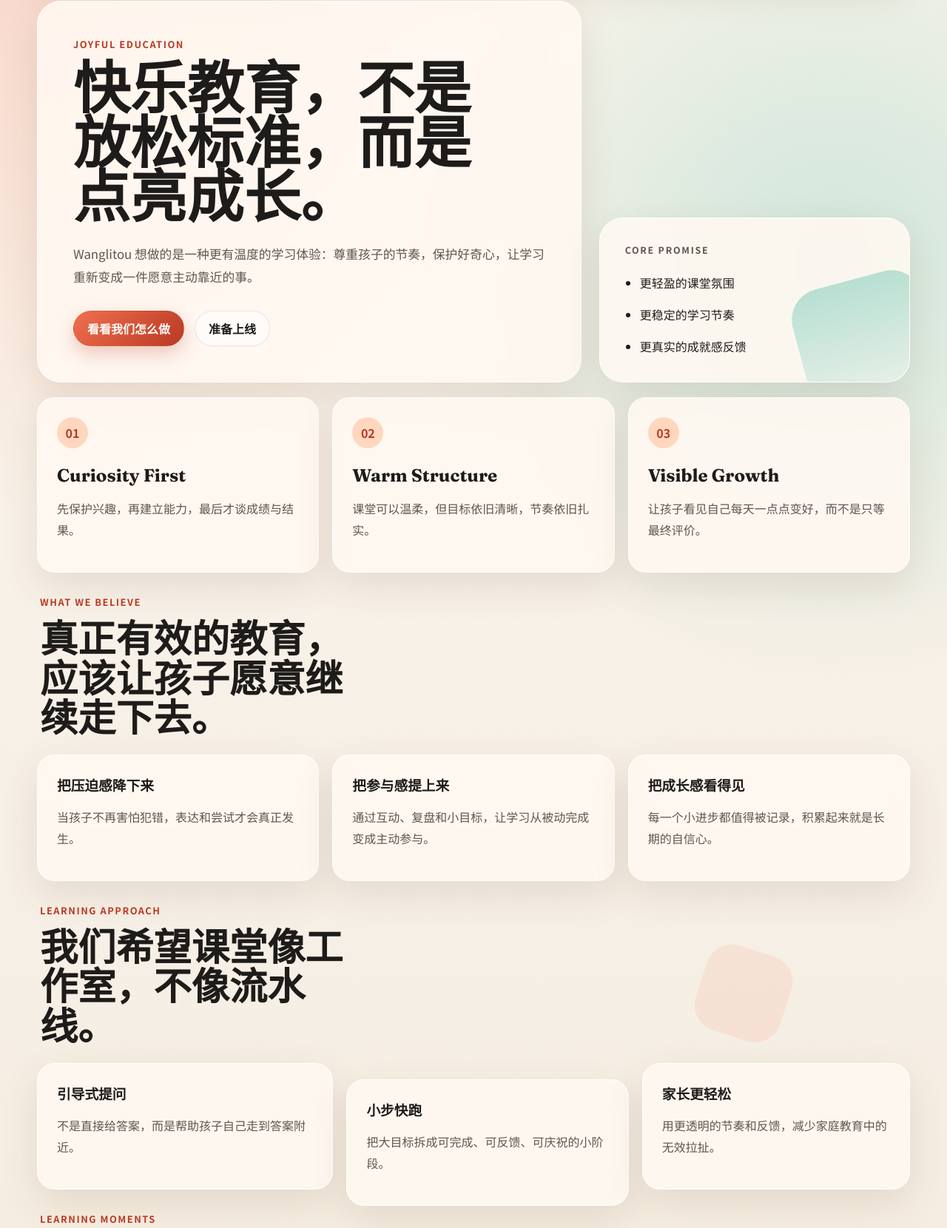
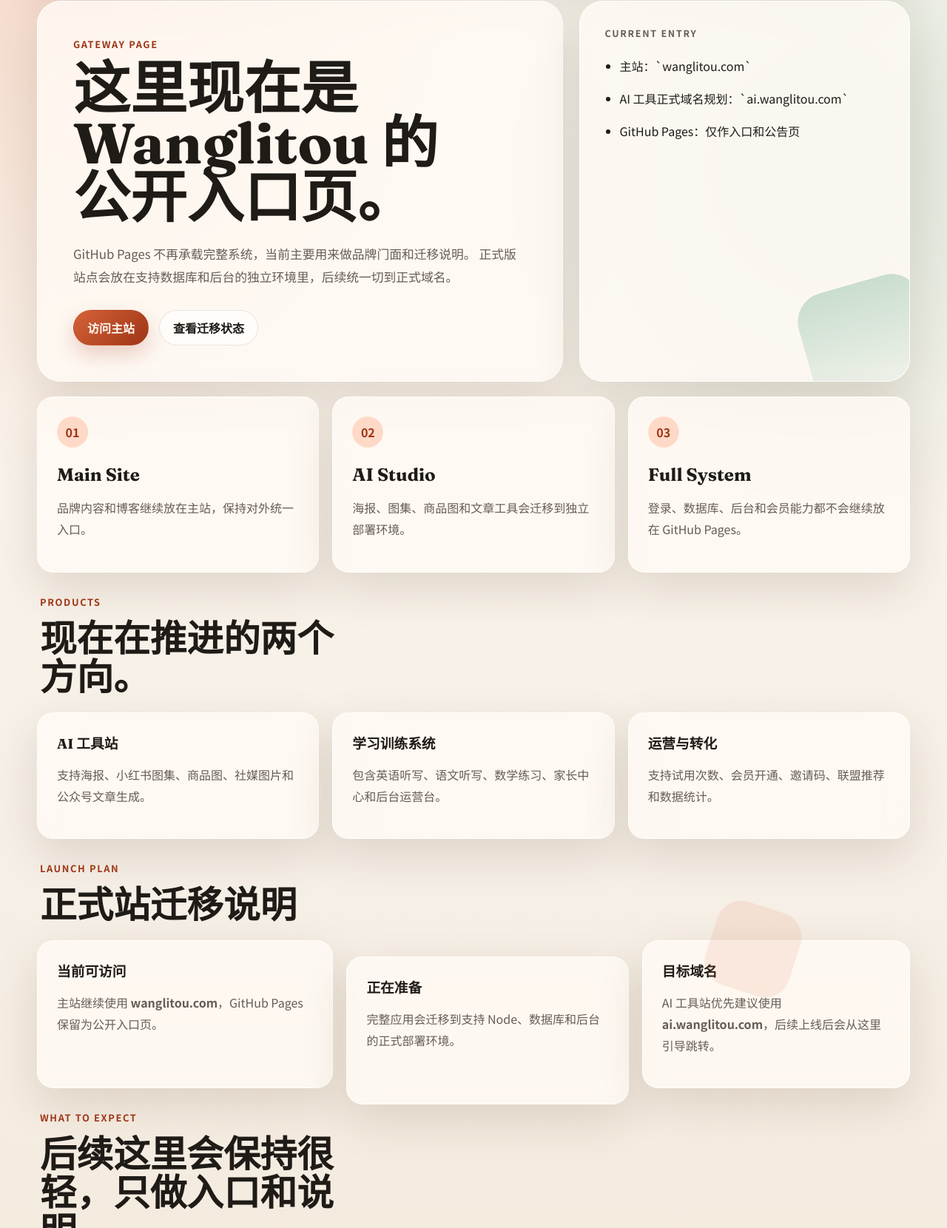
Before and after one commit to wanquly102/wanglitou, a website: page index.html in a window 1280 px wide. Shown: the part 117-1777 px from the top of the page at 74% size. Drawn offline with Linux system fonts and the light colour scheme.

Commit message:
Replace GitHub Pages home with gateway page

```diff
--- a/index.html
+++ b/index.html
@@ -3,15 +3,15 @@
   <head>
     <meta charset="UTF-8" />
     <meta name="viewport" content="width=device-width, initial-scale=1.0" />
-    <title>Wanglitou | Joyful Education</title>
+    <title>Wanglitou | 入口页</title>
     <meta
       name="description"
-      content="Wanglitou is a bright and playful landing page for Joyful Education."
+      content="Wanglitou 入口页。GitHub Pages 当前作为品牌门面页，正式站将迁移到独立部署环境。"
     />
     <link rel="preconnect" href="https://fonts.googleapis.com" />
     <link rel="preconnect" href="https://fonts.gstatic.com" crossorigin />
     <link
-      href="https://fonts.googleapis.com/css2?family=Fraunces:opsz,wght@9..144,600;9..144,700&amp;family=Noto+Sans+SC:wght@400;500;700&amp;display=swap"
+      href="https://fonts.googleapis.com/css2?family=Fraunces:opsz,wght@9..144,600;9..144,700&family=Noto+Sans+SC:wght@400;500;700&display=swap"
       rel="stylesheet"
     />
     <link rel="stylesheet" href="styles.css" />
@@ -22,33 +22,33 @@
       <header class="topbar reveal">
         <a class="brand" href="#top">wanglitou</a>
         <nav class="topnav">
-          <a href="#beliefs">理念</a>
-          <a href="#approach">方式</a>
-          <a href="#contact">下一步</a>
+          <a href="#products">产品</a>
+          <a href="#launch-plan">迁移中</a>
+          <a href="#contact">联系</a>
         </nav>
       </header>
 
       <main id="top">
         <section class="hero reveal">
           <div class="hero-copy">
-            <p class="eyebrow">Joyful Education</p>
-            <h1>快乐教育，不是放松标准，而是点亮成长。</h1>
+            <p class="eyebrow">Gateway Page</p>
+            <h1>这里现在是 Wanglitou 的公开入口页。</h1>
             <p class="hero-text">
-              Wanglitou
-              想做的是一种更有温度的学习体验：尊重孩子的节奏，保护好奇心，让学习重新变成一件愿意主动靠近的事。
+              GitHub Pages 不再承载完整系统，当前主要用来做品牌门面和迁移说明。
+              正式版站点会放在支持数据库和后台的独立环境里，后续统一切到正式域名。
             </p>
             <div class="hero-actions">
-              <a class="button primary" href="#approach">看看我们怎么做</a>
-              <a class="button secondary" href="#contact">准备上线</a>
+              <a class="button primary" href="https://wanglitou.com" target="_blank" rel="noreferrer">访问主站</a>
+              <a class="button secondary" href="#launch-plan">查看迁移状态</a>
             </div>
           </div>
 
           <aside class="hero-card">
-            <p class="hero-card-label">Core Promise</p>
+            <p class="hero-card-label">Current Entry</p>
             <ul>
-              <li>更轻盈的课堂氛围</li>
-              <li>更稳定的学习节奏</li>
-              <li>更真实的成就感反馈</li>
+              <li>主站：`wanglitou.com`</li>
+              <li>AI 工具正式域名规划：`ai.wanglitou.com`</li>
+              <li>GitHub Pages：仅作入口和公告页</li>
             </ul>
             <div class="hero-card-accent"></div>
           </aside>
@@ -57,94 +57,96 @@
         <section class="metrics reveal">
           <article>
             <span>01</span>
-            <h2>Curiosity First</h2>
-            <p>先保护兴趣，再建立能力，最后才谈成绩与结果。</p>
+            <h2>Main Site</h2>
+            <p>品牌内容和博客继续放在主站，保持对外统一入口。</p>
           </article>
           <article>
             <span>02</span>
-            <h2>Warm Structure</h2>
-            <p>课堂可以温柔，但目标依旧清晰，节奏依旧扎实。</p>
+            <h2>AI Studio</h2>
+            <p>海报、图集、商品图和文章工具会迁移到独立部署环境。</p>
           </article>
           <article>
             <span>03</span>
-            <h2>Visible Growth</h2>
-            <p>让孩子看见自己每天一点点变好，而不是只等最终评价。</p>
+            <h2>Full System</h2>
+            <p>登录、数据库、后台和会员能力都不会继续放在 GitHub Pages。</p>
           </article>
         </section>
 
-        <section class="section reveal" id="beliefs">
+        <section class="section reveal" id="products">
           <div class="section-heading">
-            <p class="eyebrow">What We Believe</p>
-            <h2>真正有效的教育，应该让孩子愿意继续走下去。</h2>
+            <p class="eyebrow">Products</p>
+            <h2>现在在推进的两个方向。</h2>
           </div>
           <div class="belief-grid">
             <article>
-              <h3>把压迫感降下来</h3>
-              <p>当孩子不再害怕犯错，表达和尝试才会真正发生。</p>
+              <h3>AI 工具站</h3>
+              <p>支持海报、小红书图集、商品图、社媒图片和公众号文章生成。</p>
             </article>
             <article>
-              <h3>把参与感提上来</h3>
-              <p>通过互动、复盘和小目标，让学习从被动完成变成主动参与。</p>
+              <h3>学习训练系统</h3>
+              <p>包含英语听写、语文听写、数学练习、家长中心和后台运营台。</p>
             </article>
             <article>
-              <h3>把成长感看得见</h3>
-              <p>每一个小进步都值得被记录，积累起来就是长期的自信心。</p>
+              <h3>运营与转化</h3>
+              <p>支持试用次数、会员开通、邀请码、联盟推荐和数据统计。</p>
             </article>
           </div>
         </section>
 
-        <section class="section highlight reveal" id="approach">
+        <section class="section highlight reveal" id="launch-plan">
           <div class="section-heading">
-            <p class="eyebrow">Learning Approach</p>
-            <h2>我们希望课堂像工作室，不像流水线。</h2>
+            <p class="eyebrow">Launch Plan</p>
+            <h2>正式站迁移说明</h2>
           </div>
           <div class="approach-layout">
             <article class="approach-card">
-              <h3>引导式提问</h3>
-              <p>不是直接给答案，而是帮助孩子自己走到答案附近。</p>
+              <h3>当前可访问</h3>
+              <p>主站继续使用 <strong>wanglitou.com</strong>，GitHub Pages 保留为公开入口页。</p>
             </article>
             <article class="approach-card">
-              <h3>小步快跑</h3>
-              <p>把大目标拆成可完成、可反馈、可庆祝的小阶段。</p>
+              <h3>正在准备</h3>
+              <p>完整应用会迁移到支持 Node、数据库和后台的正式部署环境。</p>
             </article>
             <article class="approach-card">
-              <h3>家长更轻松</h3>
-              <p>用更透明的节奏和反馈，减少家庭教育中的无效拉扯。</p>
+              <h3>目标域名</h3>
+              <p>AI 工具站优先建议使用 <strong>ai.wanglitou.com</strong>，后续上线后会从这里引导跳转。</p>
             </article>
           </div>
         </section>
 
         <section class="section stories reveal">
           <div class="section-heading">
-            <p class="eyebrow">Learning Moments</p>
-            <h2>适合继续扩展成课程介绍、案例展示或招生页。</h2>
+            <p class="eyebrow">What To Expect</p>
+            <h2>后续这里会保持很轻，只做入口和说明。</h2>
           </div>
           <div class="story-grid">
             <article>
-              <p class="story-tag">课堂感受</p>
-              <p>“原来我也可以学会。”</p>
+              <p class="story-tag">公开入口</p>
+              <p>用户先认识品牌，再跳转到正式站。</p>
             </article>
             <article>
-              <p class="story-tag">家长反馈</p>
-              <p>“终于不用每天追着催，孩子开始自己安排了。”</p>
+              <p class="story-tag">状态同步</p>
+              <p>正式域名上线后，这里会第一时间更新跳转按钮。</p>
             </article>
             <article>
-              <p class="story-tag">成长记录</p>
-              <p>“一次看见一点变化，长期就会很不一样。”</p>
+              <p class="story-tag">不会混乱</p>
+              <p>GitHub Pages 不再承载完整产品逻辑，避免旧页面和新系统混在一起。</p>
             </article>
           </div>
         </section>
 
         <section class="section cta reveal" id="contact">
-          <p class="eyebrow">Next Step</p>
-          <h2>仓库创建后，这个站点就可以直接发布到 GitHub Pages。</h2>
+          <p class="eyebrow">Contact</p>
+          <h2>如果你想体验正式版，先从主站进入。</h2>
           <p>
-            默认访问地址会是
-            <strong>wanquly102.github.io/wanglitou/</strong>。后续如果你要改文案、加课程、换成正式品牌页，我也可以继续接着做。
+            当前建议访问
+            <strong>wanglitou.com</strong>。
+            AI 工具正式站部署完成后，这里会更新为可直接跳转的正式入口。
           </p>
-          <a class="button primary" href="https://github.com/new?owner=@me&amp;name=wanglitou&amp;description=Joyful+Education&amp;visibility=public"
-            >创建仓库</a
-          >
+          <div class="hero-actions">
+            <a class="button primary" href="https://wanglitou.com" target="_blank" rel="noreferrer">打开主站</a>
+            <a class="button secondary" href="https://github.com/wanquly102/wanglitou" target="_blank" rel="noreferrer">查看仓库</a>
+          </div>
         </section>
       </main>
     </div>
--- a/styles.css
+++ b/styles.css
@@ -1,18 +1,17 @@
 :root {
-  --bg: #f6efe5;
-  --bg-soft: #fff9f2;
-  --ink: #1e1c1a;
-  --muted: #5f564d;
-  --line: rgba(30, 28, 26, 0.1);
-  --accent: #f06f4f;
-  --accent-deep: #b93a23;
-  --accent-soft: #ffd7bf;
-  --mint: #b7dfd2;
-  --card: rgba(255, 249, 242, 0.88);
-  --shadow: 0 18px 50px rgba(100, 66, 38, 0.12);
+  --bg: #f5efe6;
+  --bg-soft: #fffaf4;
+  --ink: #1f1b17;
+  --muted: #665c54;
+  --line: rgba(31, 27, 23, 0.1);
+  --accent: #d56238;
+  --accent-deep: #9e3516;
+  --accent-soft: #ffd9c7;
+  --sage: #c9ddcf;
+  --card: rgba(255, 250, 244, 0.82);
+  --shadow: 0 22px 60px rgba(78, 49, 24, 0.14);
   --radius-lg: 32px;
-  --radius-md: 24px;
-  --radius-sm: 16px;
+  --radius-md: 22px;
 }
 
 * {
@@ -28,9 +27,9 @@
   min-height: 100vh;
   color: var(--ink);
   background:
-    radial-gradient(circle at top left, rgba(240, 111, 79, 0.22), transparent 28%),
-    radial-gradient(circle at 88% 18%, rgba(183, 223, 210, 0.62), transparent 24%),
-    linear-gradient(180deg, #fbf4eb 0%, #f6efe5 55%, #f4e8d7 100%);
+    radial-gradient(circle at top left, rgba(213, 98, 56, 0.2), transparent 28%),
+    radial-gradient(circle at 88% 14%, rgba(201, 221, 207, 0.65), transparent 22%),
+    linear-gradient(180deg, #fcf6ee 0%, #f6efe6 56%, #f2e6d7 100%);
   font-family: "Noto Sans SC", sans-serif;
 }
 
@@ -38,10 +37,11 @@
   content: "";
   position: fixed;
   inset: 0;
-  background-image: linear-gradient(rgba(255, 255, 255, 0.12) 1px, transparent 1px),
-    linear-gradient(90deg, rgba(255, 255, 255, 0.12) 1px, transparent 1px);
-  background-size: 34px 34px;
-  mask-image: linear-gradient(180deg, rgba(0, 0, 0, 0.38), transparent 88%);
+  background-image:
+    linear-gradient(rgba(255, 255, 255, 0.16) 1px, transparent 1px),
+    linear-gradient(90deg, rgba(255, 255, 255, 0.16) 1px, transparent 1px);
+  background-size: 36px 36px;
+  mask-image: linear-gradient(180deg, rgba(0, 0, 0, 0.28), transparent 86%);
   pointer-events: none;
 }
 
@@ -54,19 +54,18 @@
   width: min(1180px, calc(100% - 32px));
   margin: 0 auto;
   padding: 28px 0 64px;
-  position: relative;
 }
 
 .topbar {
   display: flex;
   align-items: center;
   justify-content: space-between;
-  gap: 20px;
+  gap: 18px;
   padding: 18px 22px;
   margin-bottom: 28px;
-  background: rgba(255, 249, 242, 0.7);
-  border: 1px solid rgba(255, 255, 255, 0.75);
   border-radius: 999px;
+  border: 1px solid rgba(255, 255, 255, 0.82);
+  background: rgba(255, 250, 244, 0.72);
   backdrop-filter: blur(18px);
   box-shadow: var(--shadow);
 }
@@ -75,14 +74,14 @@
 .hero h1,
 .section-heading h2,
 .metrics h2,
+.belief-grid h3,
 .approach-card h3,
-.belief-grid h3,
 .cta h2 {
   font-family: "Fraunces", serif;
 }
 
 .brand {
-  font-size: 1.2rem;
+  font-size: 1.22rem;
   font-weight: 700;
   letter-spacing: 0.02em;
 }
@@ -96,8 +95,8 @@
 
 .hero {
   display: grid;
-  grid-template-columns: 1.4fr 0.8fr;
-  gap: 24px;
+  grid-template-columns: 1.35fr 0.85fr;
+  gap: 22px;
   align-items: stretch;
 }
 
@@ -108,10 +107,10 @@
 .approach-card,
 .story-grid article,
 .cta {
+  border: 1px solid rgba(255, 255, 255, 0.85);
   background: var(--card);
-  border: 1px solid rgba(255, 255, 255, 0.82);
+  backdrop-filter: blur(14px);
   box-shadow: var(--shadow);
-  backdrop-filter: blur(12px);
 }
 
 .hero-copy {
@@ -122,25 +121,33 @@
 .eyebrow {
   margin: 0 0 14px;
   color: var(--accent-deep);
-  text-transform: uppercase;
-  letter-spacing: 0.12em;
   font-size: 0.8rem;
   font-weight: 700;
+  text-transform: uppercase;
+  letter-spacing: 0.13em;
 }
 
 .hero h1 {
   margin: 0;
-  font-size: clamp(2.9rem, 6vw, 5.6rem);
+  max-width: 10ch;
+  font-size: clamp(3rem, 6vw, 5.5rem);
   line-height: 0.96;
-  max-width: 11ch;
+}
+
+.hero-text,
+.metrics p,
+.belief-grid p,
+.approach-card p,
+.story-grid p,
+.cta p {
+  color: var(--muted);
+  line-height: 1.82;
 }
 
 .hero-text {
-  max-width: 40rem;
+  max-width: 41rem;
   margin: 24px 0 0;
-  color: var(--muted);
   font-size: 1.05rem;
-  line-height: 1.85;
 }
 
 .hero-actions {
@@ -159,7 +166,7 @@
   border-radius: 999px;
   border: 1px solid transparent;
   font-weight: 700;
-  transition: transform 180ms ease, box-shadow 180ms ease, background-color 180ms ease;
+  transition: transform 180ms ease, box-shadow 180ms ease;
 }
 
 .button:hover {
@@ -167,15 +174,15 @@
 }
 
 .button.primary {
-  color: #fffaf6;
+  color: #fff8f3;
   background: linear-gradient(135deg, var(--accent) 0%, var(--accent-deep) 100%);
-  box-shadow: 0 10px 24px rgba(185, 58, 35, 0.25);
+  box-shadow: 0 12px 28px rgba(158, 53, 22, 0.22);
 }
 
 .button.secondary {
   color: var(--ink);
   border-color: var(--line);
-  background: rgba(255, 255, 255, 0.55);
+  background: rgba(255, 255, 255, 0.58);
 }
 
 .hero-card {
@@ -183,16 +190,15 @@
   overflow: hidden;
   padding: 34px;
   border-radius: var(--radius-lg);
-  align-self: end;
 }
 
 .hero-card-label {
   margin: 0 0 22px;
+  color: var(--muted);
   font-size: 0.78rem;
   font-weight: 700;
   text-transform: uppercase;
   letter-spacing: 0.14em;
-  color: var(--muted);
 }
 
 .hero-card ul {
@@ -202,18 +208,18 @@
   padding-left: 20px;
   display: grid;
   gap: 16px;
-  line-height: 1.7;
+  line-height: 1.74;
 }
 
 .hero-card-accent {
   position: absolute;
-  right: -32px;
-  bottom: -40px;
-  width: 180px;
-  height: 180px;
-  border-radius: 42px;
-  background: linear-gradient(180deg, var(--mint) 0%, rgba(183, 223, 210, 0.18) 100%);
-  transform: rotate(-15deg);
+  right: -30px;
+  bottom: -36px;
+  width: 170px;
+  height: 170px;
+  border-radius: 40px;
+  background: linear-gradient(180deg, var(--sage) 0%, rgba(201, 221, 207, 0.1) 100%);
+  transform: rotate(-16deg);
 }
 
 .metrics,
@@ -258,15 +264,6 @@
   margin: 0;
 }
 
-.metrics p,
-.belief-grid p,
-.approach-card p,
-.story-grid p,
-.cta p {
-  color: var(--muted);
-  line-height: 1.8;
-}
-
 .section {
   margin-top: 20px;
 }
@@ -276,9 +273,9 @@
 }
 
 .section-heading h2 {
-  font-size: clamp(2rem, 4vw, 3.2rem);
+  max-width: 12ch;
+  font-size: clamp(2rem, 4vw, 3.1rem);
   line-height: 1.05;
-  max-width: 12ch;
 }
 
 .belief-grid {
@@ -292,11 +289,11 @@
 .highlight::after {
   content: "";
   position: absolute;
-  inset: 72px 14% auto auto;
-  width: 120px;
-  height: 120px;
-  border-radius: 36px;
-  background: rgba(240, 111, 79, 0.1);
+  inset: 70px 13% auto auto;
+  width: 118px;
+  height: 118px;
+  border-radius: 34px;
+  background: rgba(213, 98, 56, 0.1);
   transform: rotate(18deg);
   pointer-events: none;
 }
@@ -318,29 +315,17 @@
   color: var(--accent-deep);
   font-size: 0.85rem;
   font-weight: 700;
-  letter-spacing: 0.08em;
-  text-transform: uppercase;
 }
 
 .cta {
-  padding: 36px;
+  padding: 38px;
   border-radius: var(--radius-lg);
-}
-
-.cta h2 {
-  font-size: clamp(2rem, 3vw, 2.8rem);
-  max-width: 14ch;
-  line-height: 1.08;
-}
-
-.cta .button {
-  margin-top: 18px;
 }
 
 .reveal {
   opacity: 0;
   transform: translateY(24px);
-  transition: opacity 700ms ease, transform 700ms ease;
+  transition: opacity 600ms ease, transform 600ms ease;
 }
 
 .reveal.is-visible {
@@ -348,7 +333,7 @@
   transform: translateY(0);
 }
 
-@media (max-width: 980px) {
+@media (max-width: 960px) {
   .hero,
   .metrics,
   .belief-grid,
@@ -361,40 +346,33 @@
     transform: none;
   }
 
-  .hero h1,
-  .section-heading h2,
-  .cta h2 {
-    max-width: none;
+  .hero-copy,
+  .hero-card,
+  .cta {
+    padding: 28px;
+  }
+
+  .topbar {
+    align-items: flex-start;
+    flex-direction: column;
+    border-radius: 26px;
   }
 }
 
-@media (max-width: 720px) {
+@media (max-width: 640px) {
   .page-shell {
-    width: min(100% - 20px, 1180px);
+    width: min(100%, calc(100% - 18px));
     padding-top: 16px;
   }
 
-  .topbar {
-    flex-direction: column;
-    align-items: flex-start;
-    border-radius: 28px;
+  .hero h1 {
+    max-width: none;
+    font-size: clamp(2.4rem, 12vw, 3.6rem);
   }
 
-  .topnav {
-    flex-wrap: wrap;
-  }
-
-  .hero-copy,
-  .hero-card,
-  .cta,
-  .metrics article,
-  .belief-grid article,
-  .approach-card,
-  .story-grid article {
-    padding: 22px;
-  }
-
-  .hero h1 {
-    font-size: clamp(2.4rem, 12vw, 4rem);
+  .topnav,
+  .hero-actions {
+    flex-direction: column;
+    align-items: stretch;
   }
 }
```
